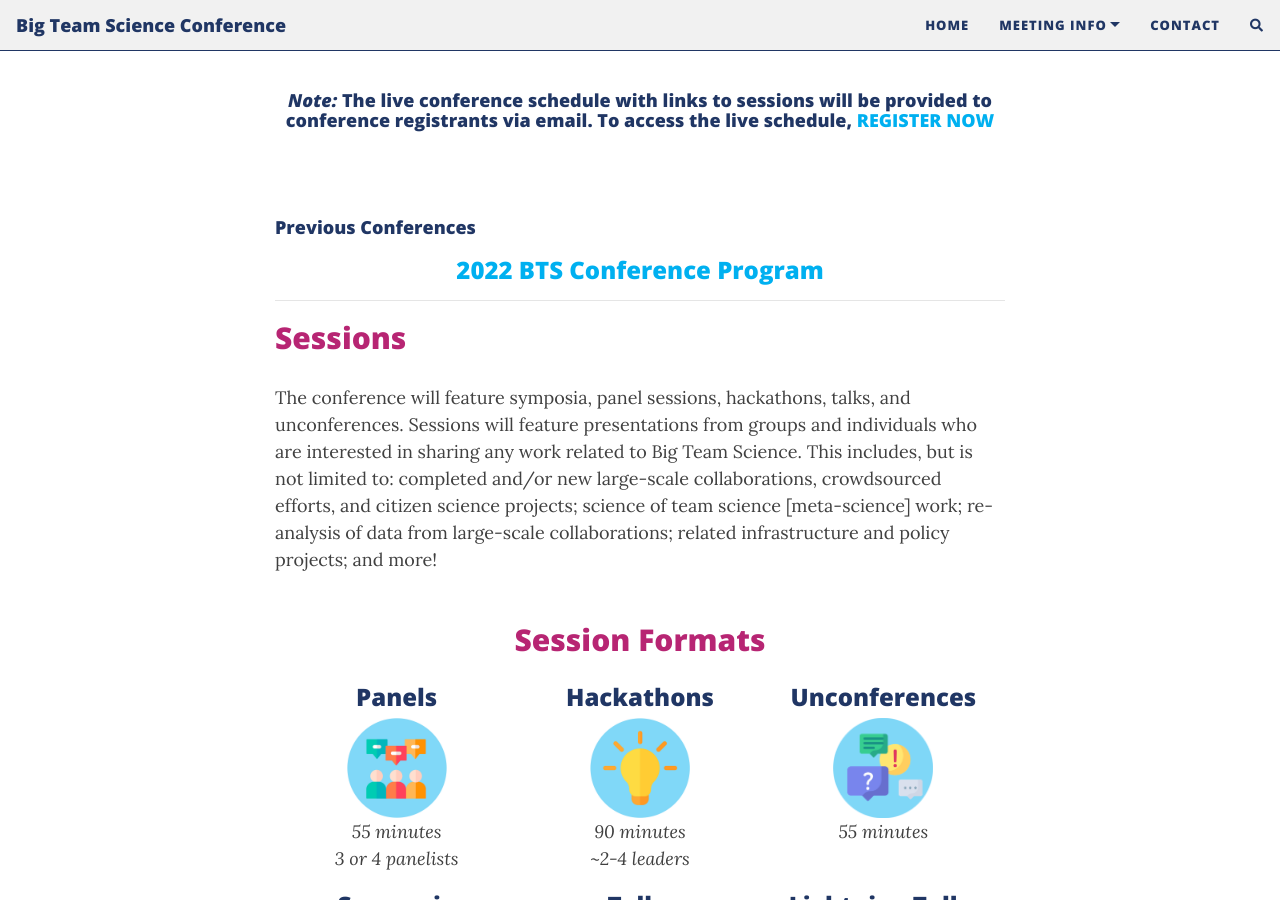
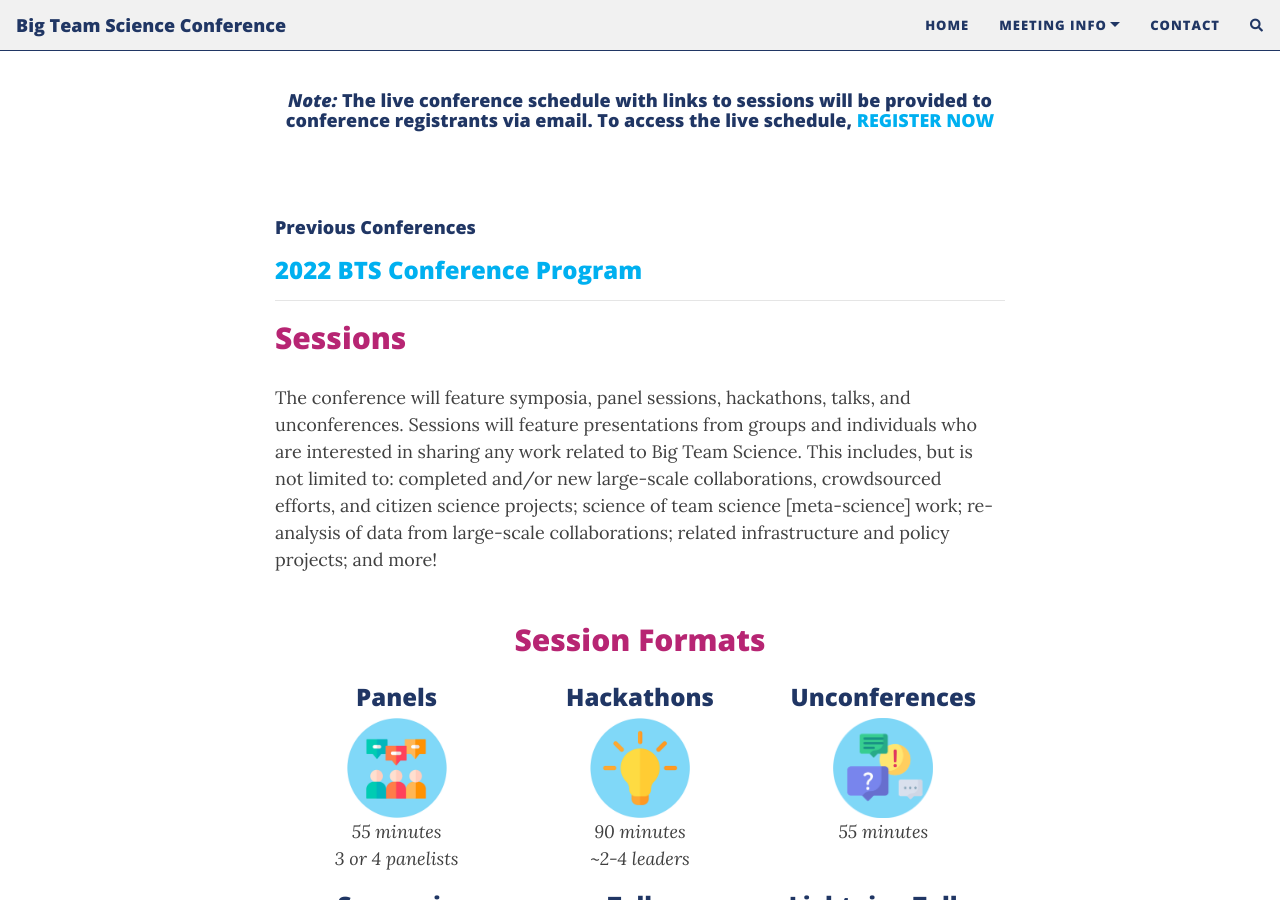
Before and after one commit to bigteamscienceconference/bigteamscienceconference.github.io, a Jekyll site: the page built from program.md, in a window 1280 px wide and 900 px high, scrolled down 1177 px. Built offline with Jekyll 4.4.1, drawn with Linux system fonts in a browser that asks for light colours; nearby versions of some CDN libraries; comment, search, counter and statistics services are not loaded.

Commit message:
Update program.md

```diff
--- a/program.md
+++ b/program.md
@@ -20,7 +20,7 @@
 <br>
 
 <h4>Previous Conferences</h4>
-<h3 align="center"><a href="https://docs.google.com/document/d/17m6t7or53uvFErIW_WHvegwlwV2Cq_rvG5ny-4cBkpM/edit?usp=sharing" target="blank">2022 BTS Conference Program</a></h3>
+<h3><a href="https://docs.google.com/document/d/17m6t7or53uvFErIW_WHvegwlwV2Cq_rvG5ny-4cBkpM/edit?usp=sharing" target="blank">2022 BTS Conference Program</a></h3>
 
 ***
 
```
